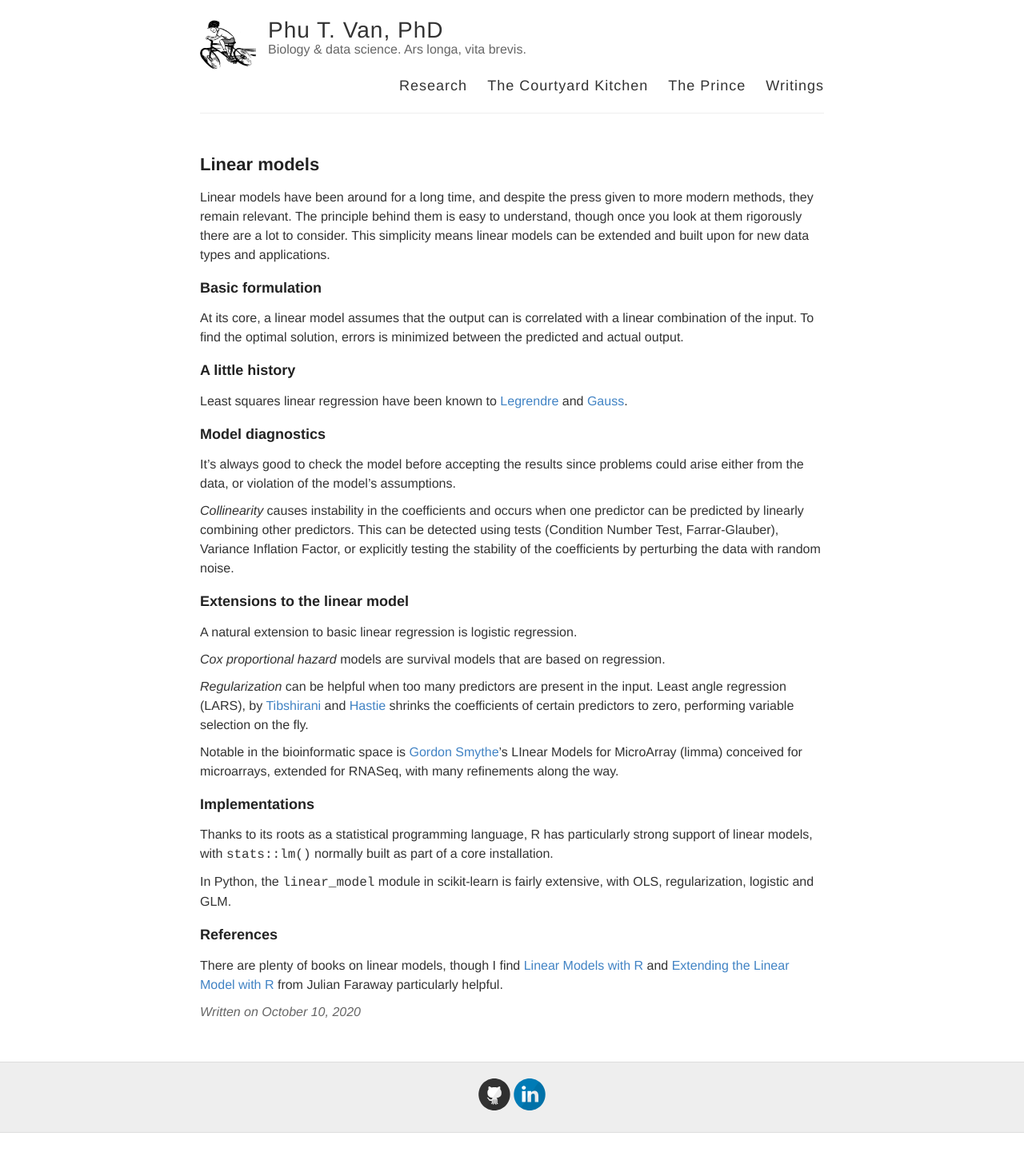
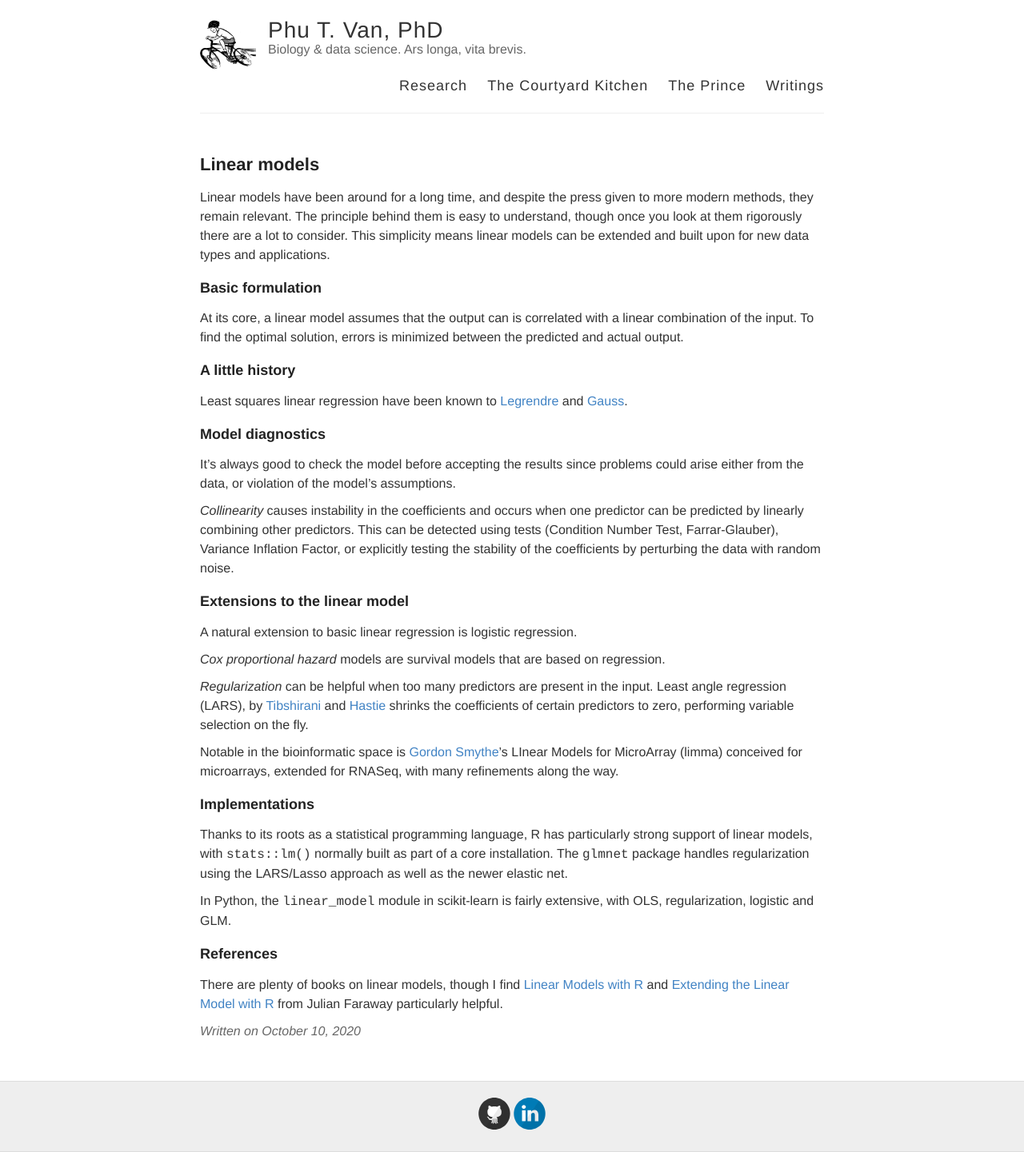
Before and after one commit to ptvan/ptvan.github.io, a Jekyll site: the page built from _posts/2020-10-10-linear-models.md, in a window 1280 px wide. Shown: the whole page at 80% size. Built offline with Jekyll 4.4.1, drawn with Linux system fonts in a browser that asks for light colours; before the commit the page ends 1417 px from its top, so only the background shows below that.

Commit message:
added glmnet package

```diff
--- a/_posts/2020-10-10-linear-models.md
+++ b/_posts/2020-10-10-linear-models.md
@@ -31,7 +31,7 @@
 
 ### Implementations
 
-Thanks to its roots as a statistical programming language, R has particularly strong support of linear models, with `stats::lm()` normally built as part of a core installation.
+Thanks to its roots as a statistical programming language, R has particularly strong support of linear models, with `stats::lm()` normally built as part of a core installation. The `glmnet` package handles regularization using the LARS/Lasso approach as well as the newer elastic net.
 
 In Python, the `linear_model` module in scikit-learn is fairly extensive, with OLS, regularization, logistic and GLM.
 
```
